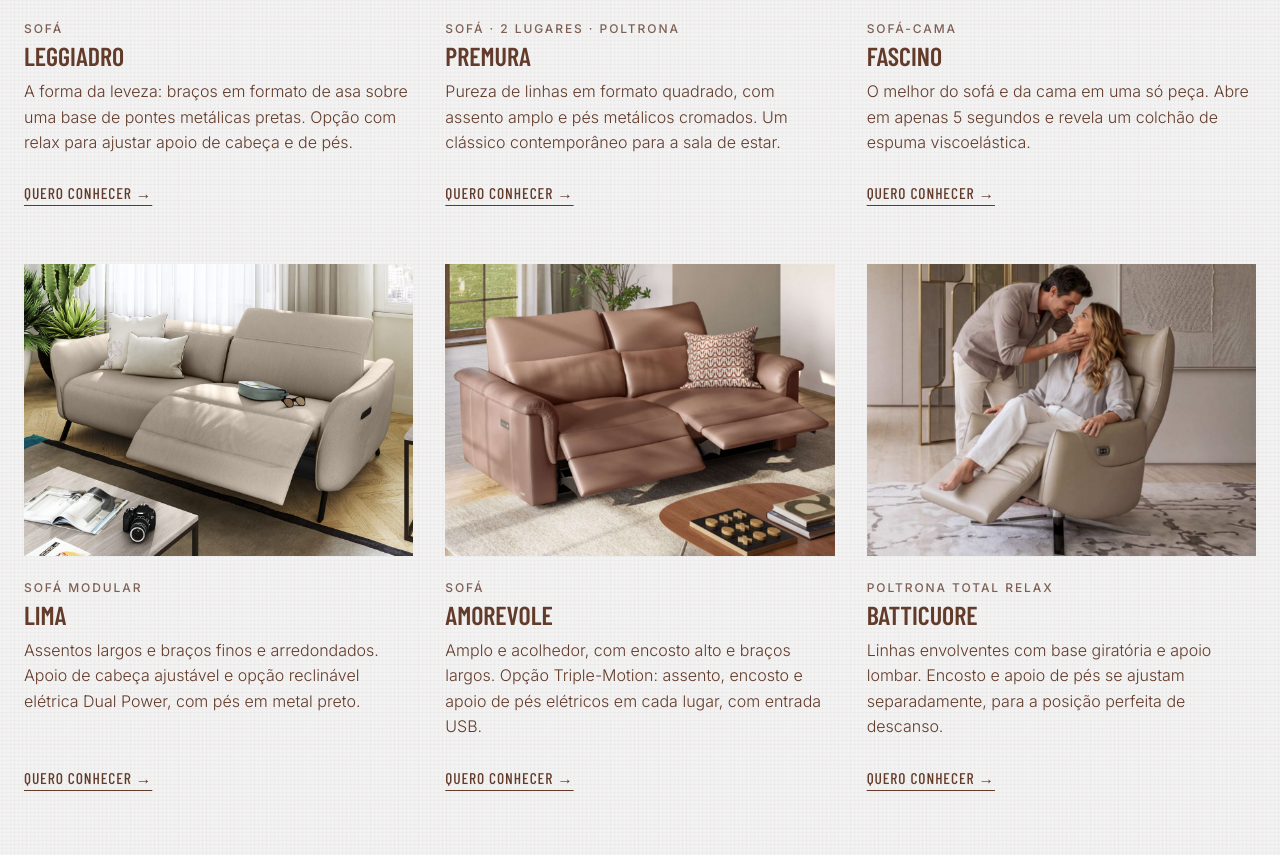
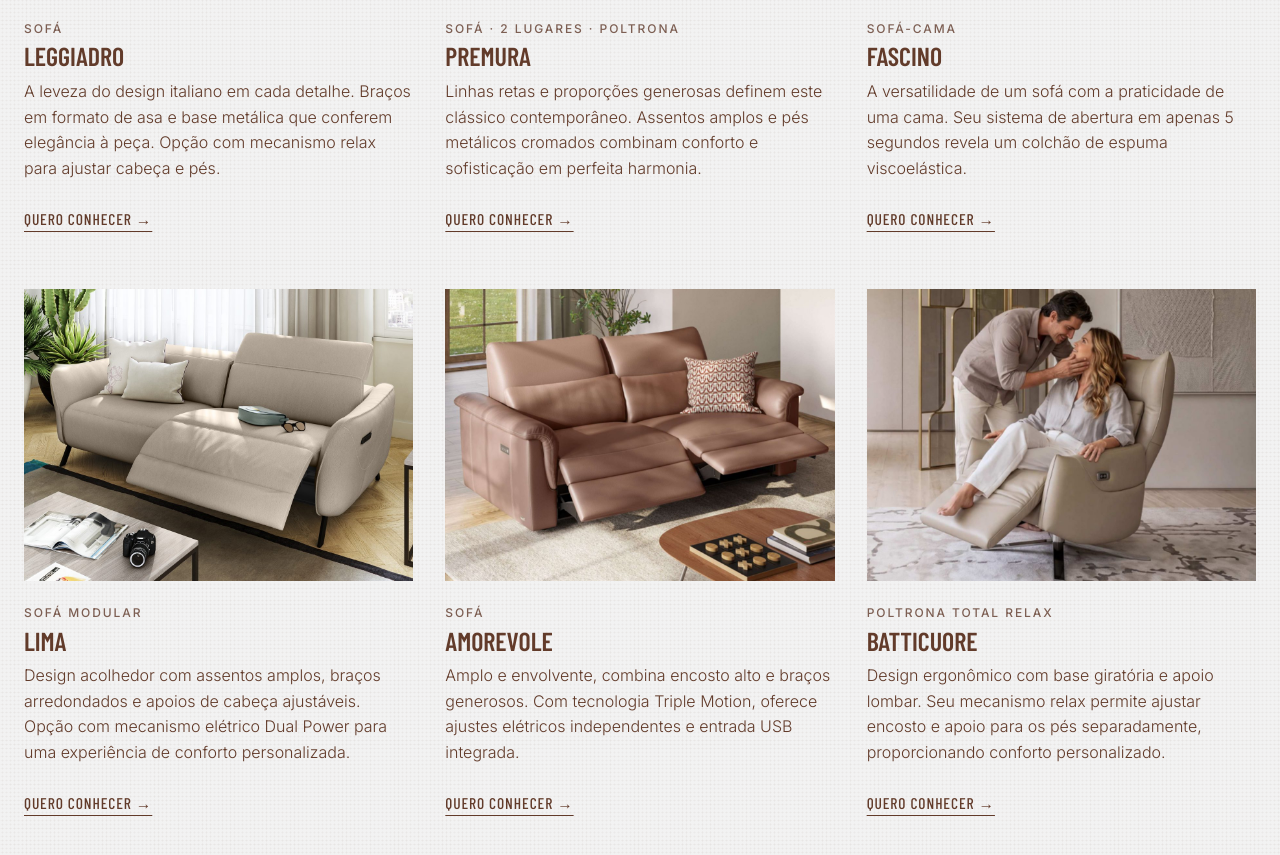
Before and after one commit to grupostudiomais/natuzzi-editions-botafogo, a plain HTML site: page index.html in a window 1280 px wide. Shown: the part 2510-3365 px from the top of the page. Drawn offline with nearby package versions, Linux system fonts and the light colour scheme.

Commit message:
Atualiza as descrições dos produtos em Destaques
Co-Authored-By: Claude Opus 5.5 <noreply@anthropic.com>
Claude-Session: https://claude.ai/code/session_017ySYFQz1mpULEYpGKeXU3C

```diff
--- a/index.html
+++ b/index.html
@@ -116,42 +116,42 @@ a{color:#623B2A}a:hover{color:#3F2519}
 <img loading="lazy" src="assets/leggiadro.jpg" alt="Leggiadro Natuzzi Editions" style="display: block; width: 100%; aspect-ratio: 4 / 3; object-fit: cover; background: #E6DED9; margin-bottom: 22px;">
 <p style="margin: 0 0 4px; font-size: 12px; letter-spacing: 0.16em; font-weight: 500; color: #7D5F53; text-transform: uppercase;">Sofá</p>
 <h3 style="margin: 0 0 8px; font-family: 'Söhne Schmal', 'Barlow Condensed', sans-serif; font-weight: 600; font-size: 26px; line-height: 1.1; text-transform: uppercase;">Leggiadro</h3>
-<p style="margin: 0 0 16px; font-size: 16px;">A forma da leveza: braços em formato de asa sobre uma base de pontes metálicas pretas. Opção com relax para ajustar apoio de cabeça e de pés.</p>
+<p style="margin: 0 0 16px; font-size: 16px;">A leveza do design italiano em cada detalhe. Braços em formato de asa e base metálica que conferem elegância à peça. Opção com mecanismo relax para ajustar cabeça e pés.</p>
 <a href="https://wa.me/5521995674337?text=Ol%C3%A1%21%20Vi%20o%20modelo%20Leggiadro%20no%20site%20e%20gostaria%20de%20saber%20mais." style="margin-top: auto; align-self: flex-start; display: inline-flex; align-items: center; min-height: 44px; font-family: 'Söhne Schmal', 'Barlow Condensed', sans-serif; font-size: 15.5px; font-weight: 500; letter-spacing: 0.06em; text-transform: uppercase; text-decoration: underline; text-underline-offset: 6px;">Quero conhecer →</a>
 </article>
 <article style="display: flex; flex-direction: column;">
 <img loading="lazy" src="assets/premura.jpg" alt="Premura Natuzzi Editions" style="display: block; width: 100%; aspect-ratio: 4 / 3; object-fit: cover; background: #E6DED9; margin-bottom: 22px;">
 <p style="margin: 0 0 4px; font-size: 12px; letter-spacing: 0.16em; font-weight: 500; color: #7D5F53; text-transform: uppercase;">Sofá · 2 lugares · poltrona</p>
 <h3 style="margin: 0 0 8px; font-family: 'Söhne Schmal', 'Barlow Condensed', sans-serif; font-weight: 600; font-size: 26px; line-height: 1.1; text-transform: uppercase;">Premura</h3>
-<p style="margin: 0 0 16px; font-size: 16px;">Pureza de linhas em formato quadrado, com assento amplo e pés metálicos cromados. Um clássico contemporâneo para a sala de estar.</p>
+<p style="margin: 0 0 16px; font-size: 16px;">Linhas retas e proporções generosas definem este clássico contemporâneo. Assentos amplos e pés metálicos cromados combinam conforto e sofisticação em perfeita harmonia.</p>
 <a href="https://wa.me/5521995674337?text=Ol%C3%A1%21%20Vi%20o%20modelo%20Premura%20no%20site%20e%20gostaria%20de%20saber%20mais." style="margin-top: auto; align-self: flex-start; display: inline-flex; align-items: center; min-height: 44px; font-family: 'Söhne Schmal', 'Barlow Condensed', sans-serif; font-size: 15.5px; font-weight: 500; letter-spacing: 0.06em; text-transform: uppercase; text-decoration: underline; text-underline-offset: 6px;">Quero conhecer →</a>
 </article>
 <article style="display: flex; flex-direction: column;">
 <img loading="lazy" src="assets/fascino.jpg" alt="Fascino Natuzzi Editions" style="display: block; width: 100%; aspect-ratio: 4 / 3; object-fit: cover; background: #E6DED9; margin-bottom: 22px;">
 <p style="margin: 0 0 4px; font-size: 12px; letter-spacing: 0.16em; font-weight: 500; color: #7D5F53; text-transform: uppercase;">Sofá-cama</p>
 <h3 style="margin: 0 0 8px; font-family: 'Söhne Schmal', 'Barlow Condensed', sans-serif; font-weight: 600; font-size: 26px; line-height: 1.1; text-transform: uppercase;">Fascino</h3>
-<p style="margin: 0 0 16px; font-size: 16px;">O melhor do sofá e da cama em uma só peça. Abre em apenas 5 segundos e revela um colchão de espuma viscoelástica.</p>
+<p style="margin: 0 0 16px; font-size: 16px;">A versatilidade de um sofá com a praticidade de uma cama. Seu sistema de abertura em apenas 5 segundos revela um colchão de espuma viscoelástica.</p>
 <a href="https://wa.me/5521995674337?text=Ol%C3%A1%21%20Vi%20o%20modelo%20Fascino%20no%20site%20e%20gostaria%20de%20saber%20mais." style="margin-top: auto; align-self: flex-start; display: inline-flex; align-items: center; min-height: 44px; font-family: 'Söhne Schmal', 'Barlow Condensed', sans-serif; font-size: 15.5px; font-weight: 500; letter-spacing: 0.06em; text-transform: uppercase; text-decoration: underline; text-underline-offset: 6px;">Quero conhecer →</a>
 </article>
 <article style="display: flex; flex-direction: column;">
 <img loading="lazy" src="assets/lima.jpg" alt="Lima Natuzzi Editions" style="display: block; width: 100%; aspect-ratio: 4 / 3; object-fit: cover; background: #E6DED9; margin-bottom: 22px;">
 <p style="margin: 0 0 4px; font-size: 12px; letter-spacing: 0.16em; font-weight: 500; color: #7D5F53; text-transform: uppercase;">Sofá modular</p>
 <h3 style="margin: 0 0 8px; font-family: 'Söhne Schmal', 'Barlow Condensed', sans-serif; font-weight: 600; font-size: 26px; line-height: 1.1; text-transform: uppercase;">Lima</h3>
-<p style="margin: 0 0 16px; font-size: 16px;">Assentos largos e braços finos e arredondados. Apoio de cabeça ajustável e opção reclinável elétrica Dual Power, com pés em metal preto.</p>
+<p style="margin: 0 0 16px; font-size: 16px;">Design acolhedor com assentos amplos, braços arredondados e apoios de cabeça ajustáveis. Opção com mecanismo elétrico Dual Power para uma experiência de conforto personalizada.</p>
 <a href="https://wa.me/5521995674337?text=Ol%C3%A1%21%20Vi%20o%20modelo%20Lima%20no%20site%20e%20gostaria%20de%20saber%20mais." style="margin-top: auto; align-self: flex-start; display: inline-flex; align-items: center; min-height: 44px; font-family: 'Söhne Schmal', 'Barlow Condensed', sans-serif; font-size: 15.5px; font-weight: 500; letter-spacing: 0.06em; text-transform: uppercase; text-decoration: underline; text-underline-offset: 6px;">Quero conhecer →</a>
 </article>
 <article style="display: flex; flex-direction: column;">
 <img loading="lazy" src="assets/amorevole.jpg" alt="Amorevole Natuzzi Editions" style="display: block; width: 100%; aspect-ratio: 4 / 3; object-fit: cover; background: #E6DED9; margin-bottom: 22px;">
 <p style="margin: 0 0 4px; font-size: 12px; letter-spacing: 0.16em; font-weight: 500; color: #7D5F53; text-transform: uppercase;">Sofá</p>
 <h3 style="margin: 0 0 8px; font-family: 'Söhne Schmal', 'Barlow Condensed', sans-serif; font-weight: 600; font-size: 26px; line-height: 1.1; text-transform: uppercase;">Amorevole</h3>
-<p style="margin: 0 0 16px; font-size: 16px;">Amplo e acolhedor, com encosto alto e braços largos. Opção Triple-Motion: assento, encosto e apoio de pés elétricos em cada lugar, com entrada USB.</p>
+<p style="margin: 0 0 16px; font-size: 16px;">Amplo e envolvente, combina encosto alto e braços generosos. Com tecnologia Triple Motion, oferece ajustes elétricos independentes e entrada USB integrada.</p>
 <a href="https://wa.me/5521995674337?text=Ol%C3%A1%21%20Vi%20o%20modelo%20Amorevole%20no%20site%20e%20gostaria%20de%20saber%20mais." style="margin-top: auto; align-self: flex-start; display: inline-flex; align-items: center; min-height: 44px; font-family: 'Söhne Schmal', 'Barlow Condensed', sans-serif; font-size: 15.5px; font-weight: 500; letter-spacing: 0.06em; text-transform: uppercase; text-decoration: underline; text-underline-offset: 6px;">Quero conhecer →</a>
 </article>
 <article style="display: flex; flex-direction: column;">
 <img loading="lazy" src="assets/batticuore.jpg" alt="Batticuore Natuzzi Editions" style="display: block; width: 100%; aspect-ratio: 4 / 3; object-fit: cover; background: #E6DED9; margin-bottom: 22px;">
 <p style="margin: 0 0 4px; font-size: 12px; letter-spacing: 0.16em; font-weight: 500; color: #7D5F53; text-transform: uppercase;">Poltrona Total Relax</p>
 <h3 style="margin: 0 0 8px; font-family: 'Söhne Schmal', 'Barlow Condensed', sans-serif; font-weight: 600; font-size: 26px; line-height: 1.1; text-transform: uppercase;">Batticuore</h3>
-<p style="margin: 0 0 16px; font-size: 16px;">Linhas envolventes com base giratória e apoio lombar. Encosto e apoio de pés se ajustam separadamente, para a posição perfeita de descanso.</p>
+<p style="margin: 0 0 16px; font-size: 16px;">Design ergonômico com base giratória e apoio lombar. Seu mecanismo relax permite ajustar encosto e apoio para os pés separadamente, proporcionando conforto personalizado.</p>
 <a href="https://wa.me/5521995674337?text=Ol%C3%A1%21%20Vi%20o%20modelo%20Batticuore%20no%20site%20e%20gostaria%20de%20saber%20mais." style="margin-top: auto; align-self: flex-start; display: inline-flex; align-items: center; min-height: 44px; font-family: 'Söhne Schmal', 'Barlow Condensed', sans-serif; font-size: 15.5px; font-weight: 500; letter-spacing: 0.06em; text-transform: uppercase; text-decoration: underline; text-underline-offset: 6px;">Quero conhecer →</a>
 </article>
 </div>
```
